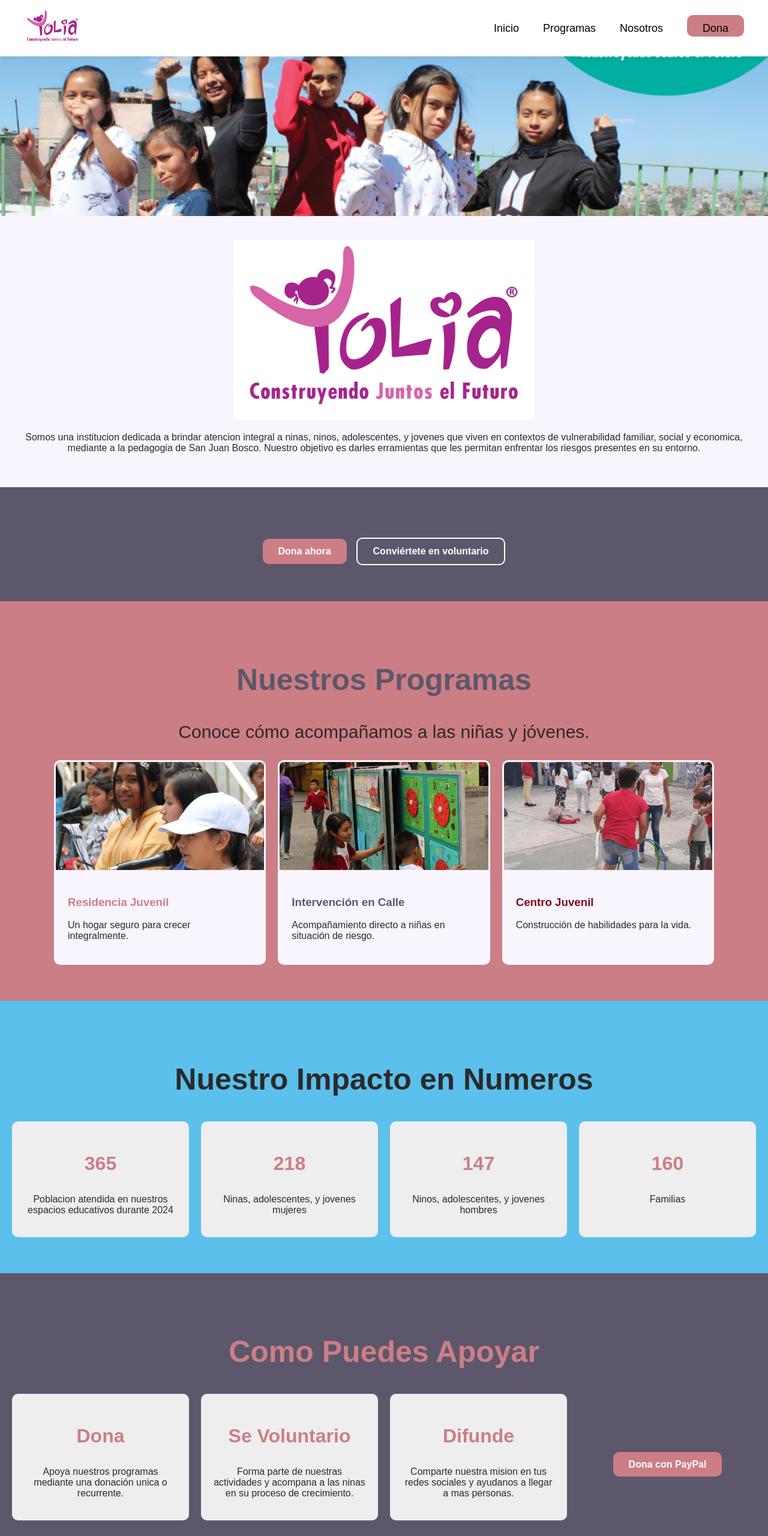
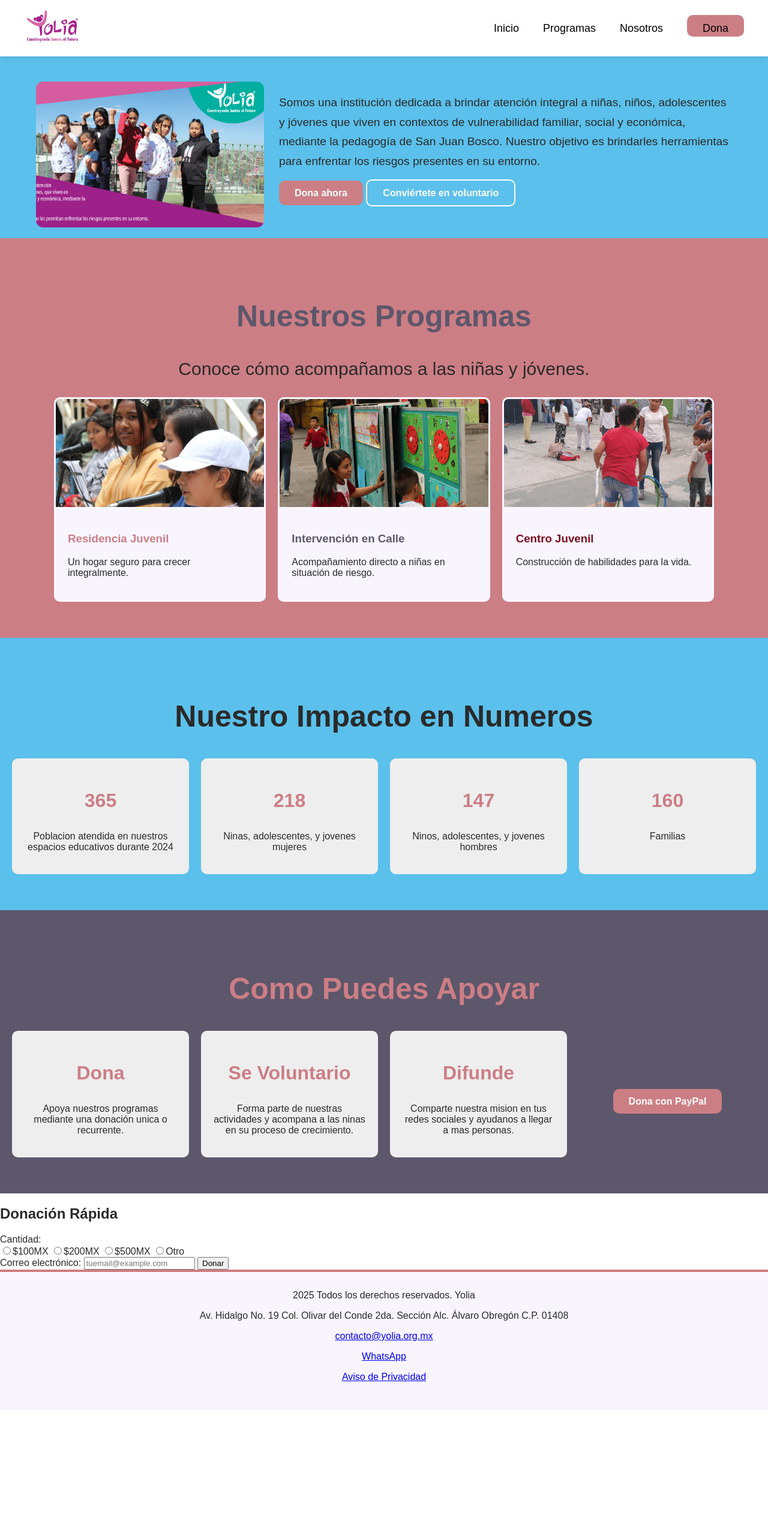
Before and after one commit to qwertyuiopasdfghjklzxcvbnm-127/FinalProject, a plain HTML site: page index.html in a window 1280 px wide. Shown: the top 2560 px of the page at 60% size. After the commit the page ends 2350 px from the top, so only its background shows below. Drawn offline with Linux system fonts and the light colour scheme; a web font is replaced by a local one.

Commit message:
final commit

```diff
--- a/css/style.css
+++ b/css/style.css
@@ -25,6 +25,18 @@ header {
   z-index: 1000;
 }
 
+h1, h2, h3 {
+  font-family: "acumin-pro", sans-serif;
+font-weight: 700;
+font-style: normal;
+}
+
+p, body {
+  font-family: "acumin-pro", sans-serif;
+font-weight: 400;
+font-style: normal;
+}
+
 header {
   position: fixed;
   top: 0;
@@ -43,6 +55,33 @@ header {
   align-items: center;
   justify-content: space-between;
 }
+.hero-wrap {
+    padding: 40px 60px;
+    font-size: 1.2rem;
+    line-height: 1.7;
+    padding-top: 120px;
+}
+
+/* Large image on the left with wrap */
+.wrap-image {
+    width: 380px;       /* Adjust size here */
+    height: auto;
+    float: left;
+    margin: 0 25px 20px 0;
+    border-radius: 12px;
+}
+
+/* Keep it readable on mobile */
+@media (max-width: 768px) {
+    .wrap-image {
+        float: none;
+        display: block;
+        margin: 0 auto 20px auto;
+        width: 100%;
+        max-width: 450px;
+    }
+}
+
 
 .logo img {
   height: 60px;
@@ -86,20 +125,6 @@ header {
 .nav-links a:hover::after {
   width: 100%;
 }
-
-
-
-  .hero-img {
-    width: 100%;
-    height: 360px;
-    object-fit: cover;
-    display: block;
-  }
-  .hero-text {
-    padding: 40px;
-    background: #F9F5FF;
-    text-align: center;
-  }
 
   section { padding: 60px 20px; }
   .container { max-width: 1100px; margin: auto; }
--- a/index.html
+++ b/index.html
@@ -6,6 +6,12 @@
   <meta name="viewport" content="width=device-width, initial-scale=1.0">
   <title>Yolia Remodel</title>
   <link rel="stylesheet" href="css/style.css">
+  <head>
+  <meta charset="UTF-8">
+  <title>Yolia</title>
+  <link rel="stylesheet" href="https://use.typekit.net/kxq3unj.css">
+</head>
+
 </head>
 <body>
 <header>
@@ -21,29 +27,20 @@
     </ul>
 </nav>
 </header>
-<img src="images/Screenshot 2025-11-17 144952.png" alt="Yolia niñas" class="hero-img">
+<p></p>
+<p></p>
+<p></p>
+<section class="hero-wrap bg-yellow-soft">
+    <img src="images/Screenshot 2025-11-13 114526.png" alt="Yolia niñas" class="wrap-image">
 
-<div class="hero-text">
-  <img src="images/Logo-Yolia-2023.jpg" width="500px" height="300px">
-  <p>Somos una institucion dedicada a brindar atencion integral a ninas, ninos, adolescentes, y jovenes que viven en contextos de vulnerabilidad familiar, social y economica, mediante a la pedagogia de San Juan Bosco. Nuestro objetivo es darles erramientas que les permitan enfrentar los riesgos presentes en su entorno.</p>
-</div>
-<section class="bg-green">
-<div class="hero-actions">
-  <a href="#dona" class="btn-dona-solid" style="align-items: center;">Dona ahora</a>
+    <p>
+        Somos una institución dedicada a brindar atención integral a niñas, niños, adolescentes y jóvenes que viven en contextos de vulnerabilidad familiar, social y económica, mediante la pedagogía de San Juan Bosco. Nuestro objetivo es brindarles herramientas para enfrentar los riesgos presentes en su entorno.
+    </p>
+    <p>
+      <a href="#dona" class="btn-dona-solid" style="align-items: center;">Dona ahora</a>
   <a href="#footer" class="btn-dona-outline" style="align-items: center;">Conviértete en voluntario</a>
-</div>
+    </p>
 </section>
-
-<script>
-  document.getElementById("btn-dona").onclick = () => {
-  window.location.href = "donar.html";
-};
-
-document.getElementById("btn-voluntario").onclick = () => {
-  window.location.href = "voluntarios.html";
-};
-
-</script>
 
 <section class="bg-orange-soft">
   <div class="container">
@@ -128,6 +125,29 @@ document.getElementById("btn-voluntario").onclick = () => {
   </div>
 </section>
 
+    <h2>Donación Rápida</h2>
+
+    <form id="donationForm">
+      <label>Cantidad:</label>
+      <div class="amount-options">
+        <label><input type="radio" name="amount" value="100">$100MX</label>
+        <label><input type="radio" name="amount" value="200">$200MX</label>
+        <label><input type="radio" name="amount" value="500">$500MX</label>
+        <label><input type="radio" name="amount" value="other">Otro</label>
+      </div>
+
+      <input type="number" id="otherAmount" placeholder="Ingresa otra cantidad" style="display:none;">
+
+      <label>Correo electrónico:</label>
+      <input type="email" required placeholder="tuemail@example.com">
+
+      <button type="submit" class="submit-btn">Donar</button>
+    </form>
+
+  </div>
+</div>
+
+
 <footer class="footer" id="footer">
   2025 Todos los derechos reservados. Yolia
   <p>Av. Hidalgo No. 19
@@ -138,6 +158,34 @@ C.P. 01408</p>
 <p><a href="mailto:contacto@yolia.org.mx">contacto@yolia.org.mx</a><p></p><a href="https://api.whatsapp.com/send/?phone=525511223344&text&type=phone_number&app_absent=0">WhatsApp</a></p>
 <p><a href="https://yolia.org.mx/politica-privacidad/">Aviso de Privacidad</a></p>
 </footer>
+<script>
+  const modal = document.getElementById("donationModal");
+  const donateBtn = document.getElementById("donarBtn"); // your Dona Ahora button ID
+  const closeBtn = document.querySelector(".close");
+  const otherAmountInput = document.getElementById("otherAmount");
+  const amountRadios = document.getElementsByName("amount");
+
+  // OPEN MODAL
+  donateBtn.onclick = () => modal.style.display = "block";
+
+  // CLOSE MODAL
+  closeBtn.onclick = () => modal.style.display = "none";
+
+  // CLOSE IF CLICK OUTSIDE BOX
+  window.onclick = e => { if (e.target === modal) modal.style.display = "none"; }
+
+  // SHOW CUSTOM AMOUNT
+  amountRadios.forEach(radio => {
+    radio.addEventListener("change", e => {
+      if (e.target.value === "other") {
+        otherAmountInput.style.display = "block";
+      } else {
+        otherAmountInput.style.display = "none";
+      }
+    });
+  });
+</script>
+
 </body>
 
 
```
